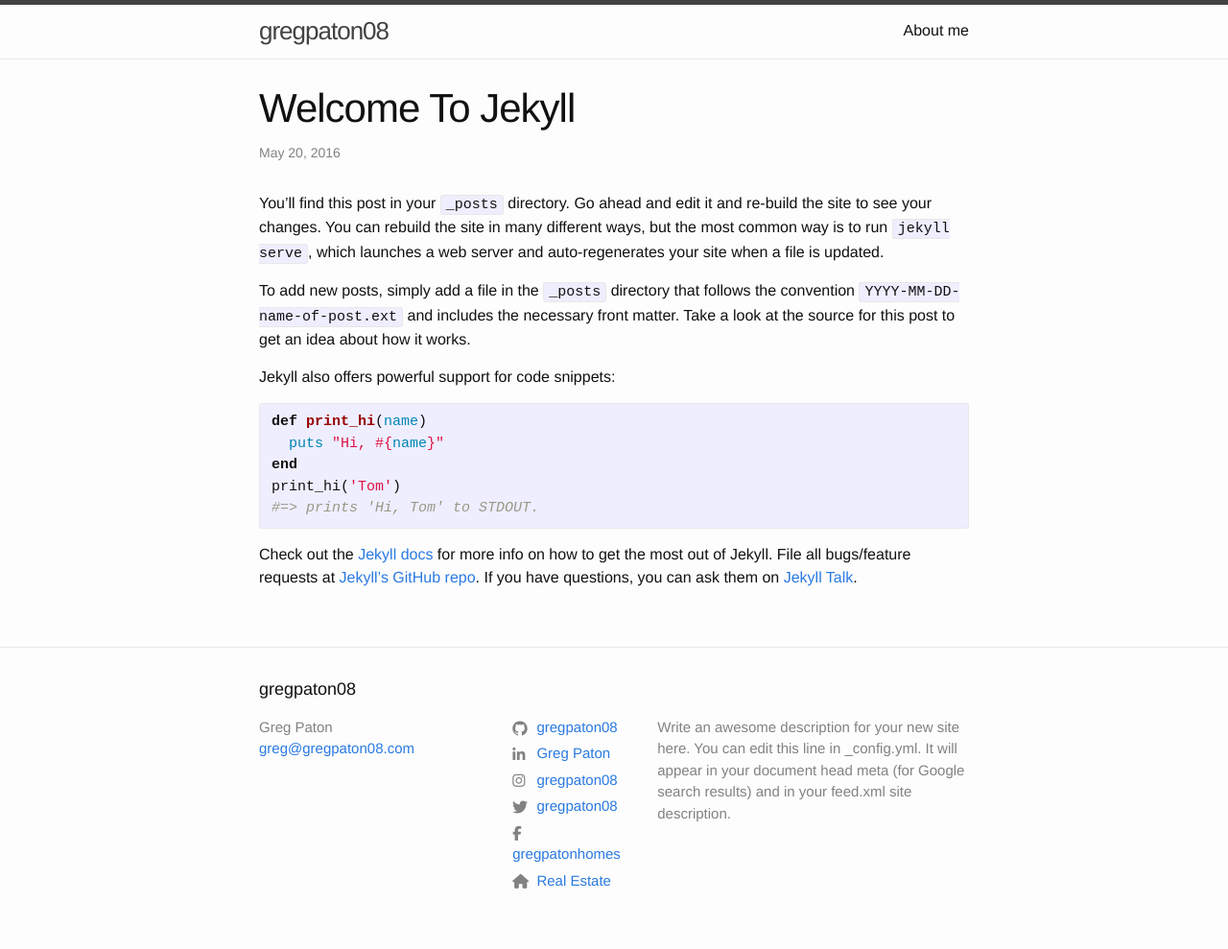
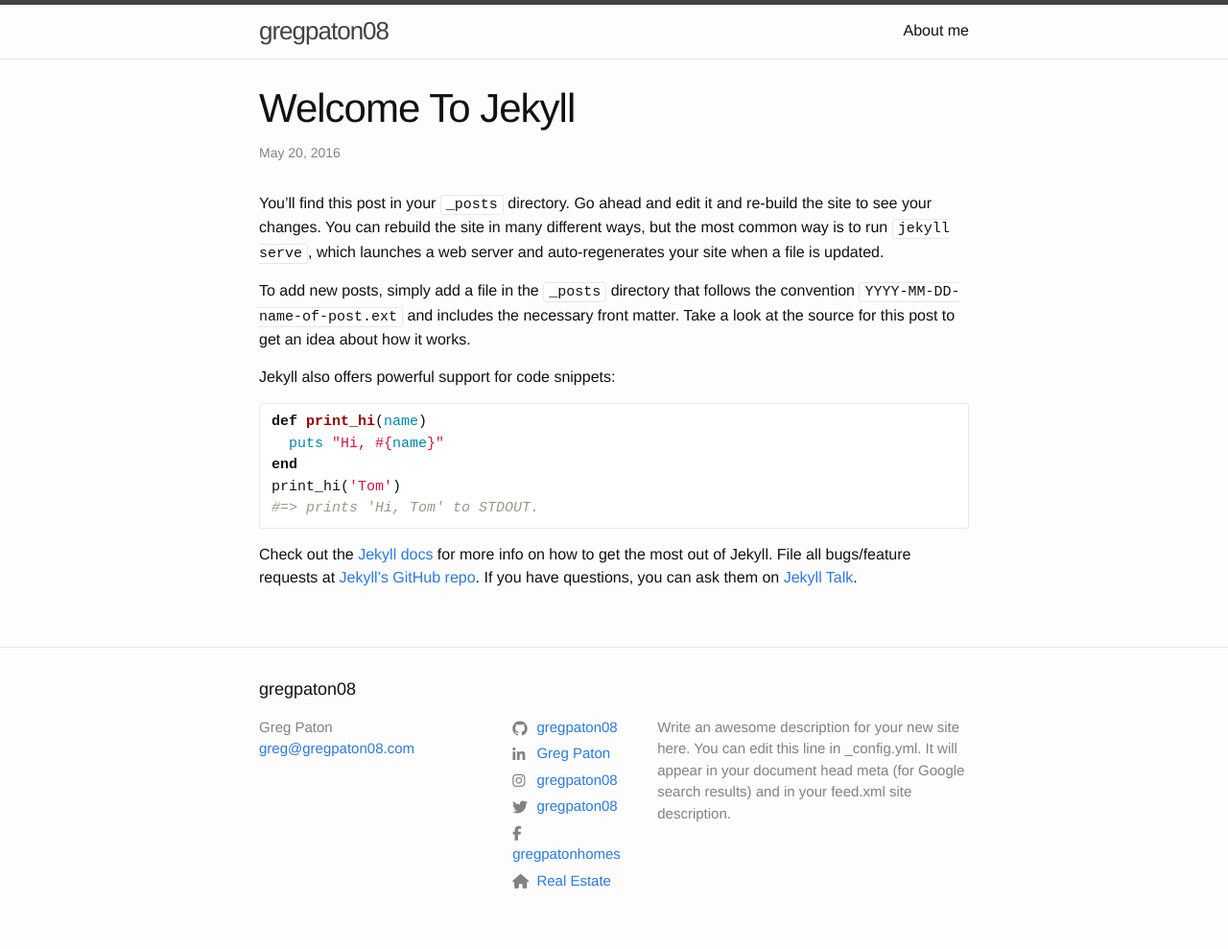
Before and after one commit to gregpaton08/gregpaton08.github.io, a Jekyll site: the page built from _posts/2016-05-20-welcome-to-jekyll.md, in a window 1280 px wide. Shown: the whole page at 96% size. Built offline with Jekyll 4.4.1, drawn with Linux system fonts in a browser that asks for light colours; nearby versions of some CDN libraries.

Commit message:
Update style

```diff
--- a/_sass/minima/_base.scss
+++ b/_sass/minima/_base.scss
@@ -139,7 +139,7 @@ code {
   @include relative-font-size(0.9375);
   border: 1px solid $grey-color-light;
   border-radius: 3px;
-  background-color: #eef;
+  background-color: #FFFFFF;
 }
 
 code {
```
